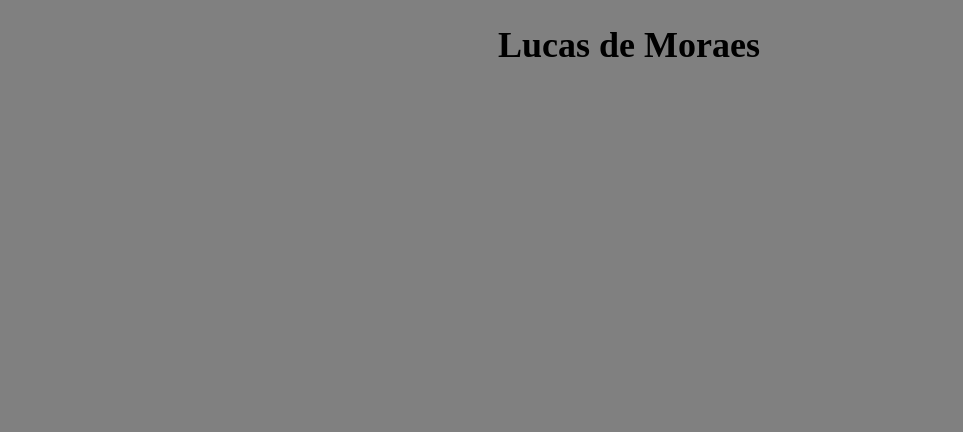
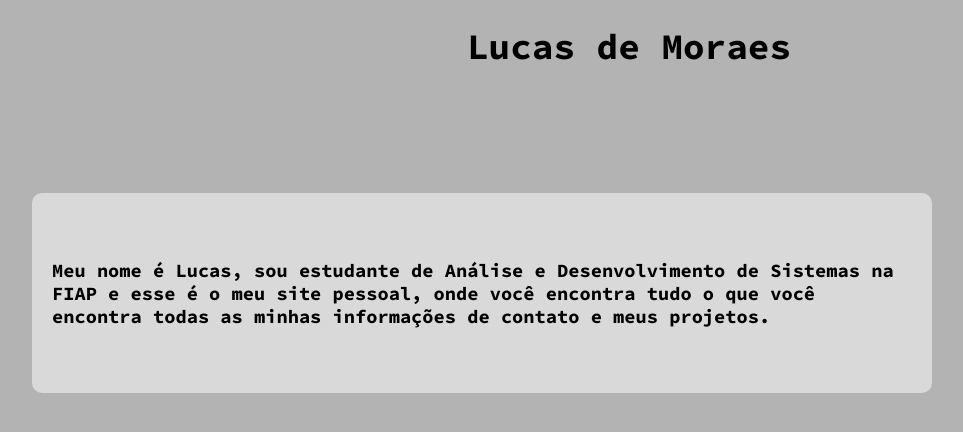
Before and after one commit to MoraeszLucas/Site-Pessoal, a plain HTML site: page HTML/index.html in a window 1280 px wide. Shown: the whole page, without its empty margins (11-974 px from the left). Drawn offline with Linux system fonts and the light colour scheme.

Commit message:
Box sobre mim pronto

```diff
--- a/CSS/pagina inicial.css
+++ b/CSS/pagina inicial.css
@@ -1,5 +1,5 @@
 body{
-    background-color: hwb(179 179% 179%);
+    background-color: rgb(179, 179, 179);
 }
 .cabeçalho{
     border-color: black;
@@ -8,4 +8,27 @@ body{
 .titulocabeçalho{
     text-align: center;
     font-size: 18px;
+    font-family: CodePro;
 }
+@font-face {
+    font-family: CodePro;
+    src: url(/Fontes/SourceCodePro-VariableFont_wght.ttf);
+}
+.sobremim{
+    background-color: rgb(217, 217, 217);
+    width: 900px;
+    height: 200px;
+    border: 10px;
+    border-radius: 10px;
+    align-content: center;
+    position: relative;
+    left: 35px;
+    top: 100px;
+
+    .paragrafosobremim{
+      font-family: CodePro;
+      text-align: left;
+      position: relative;
+      padding: 20px;
+    }
+}
--- a/HTML/index.html
+++ b/HTML/index.html
@@ -18,6 +18,17 @@
 
 </header>
 
+<Section class="sobremim">
+
+    <div class="paragrafosobremim">
+           <h3>Meu nome é Lucas, sou estudante de Análise e Desenvolvimento de Sistemas
+               na FIAP e esse é o meu site pessoal, onde você encontra tudo o que você
+               encontra todas as minhas informações de contato e meus projetos.
+           </h3>
+    </div>
+
+</Section>
+
 
 
 </body>
```
Also changed, not shown: Fontes/SourceCodePro-Italic-VariableFont_wght.ttf (added), Fontes/SourceCodePro-VariableFont_wght.ttf (added).
